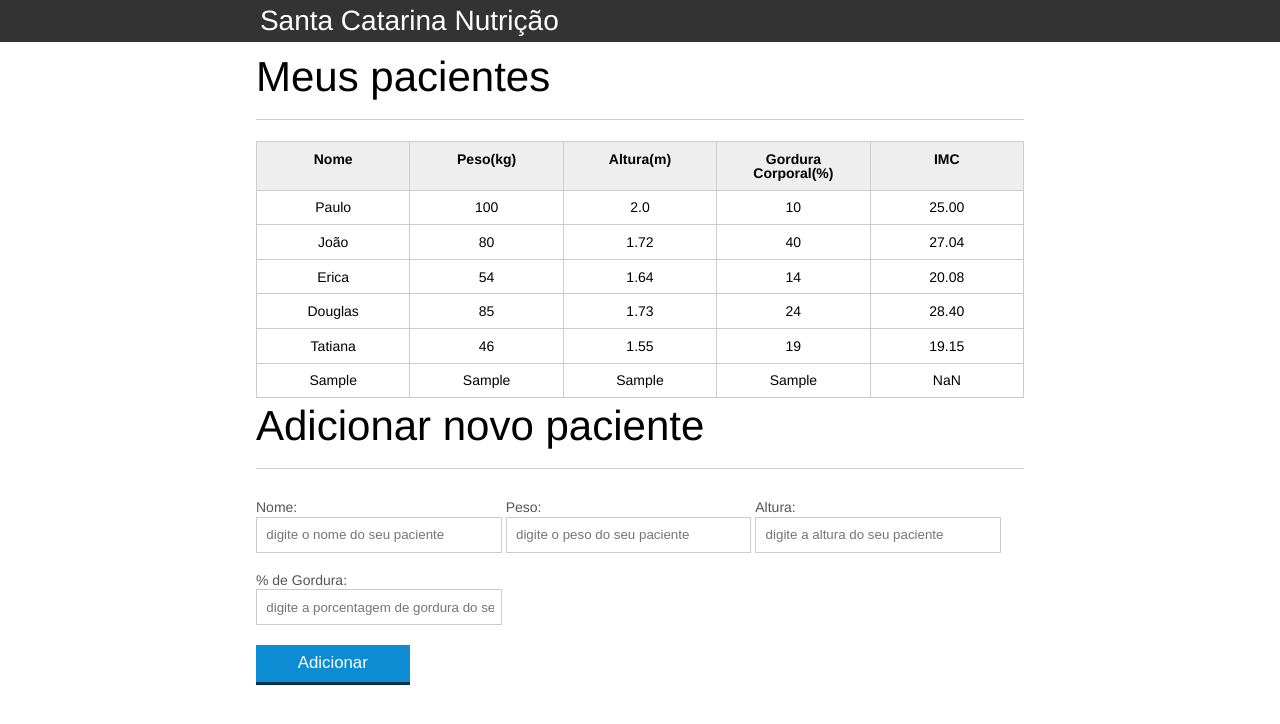
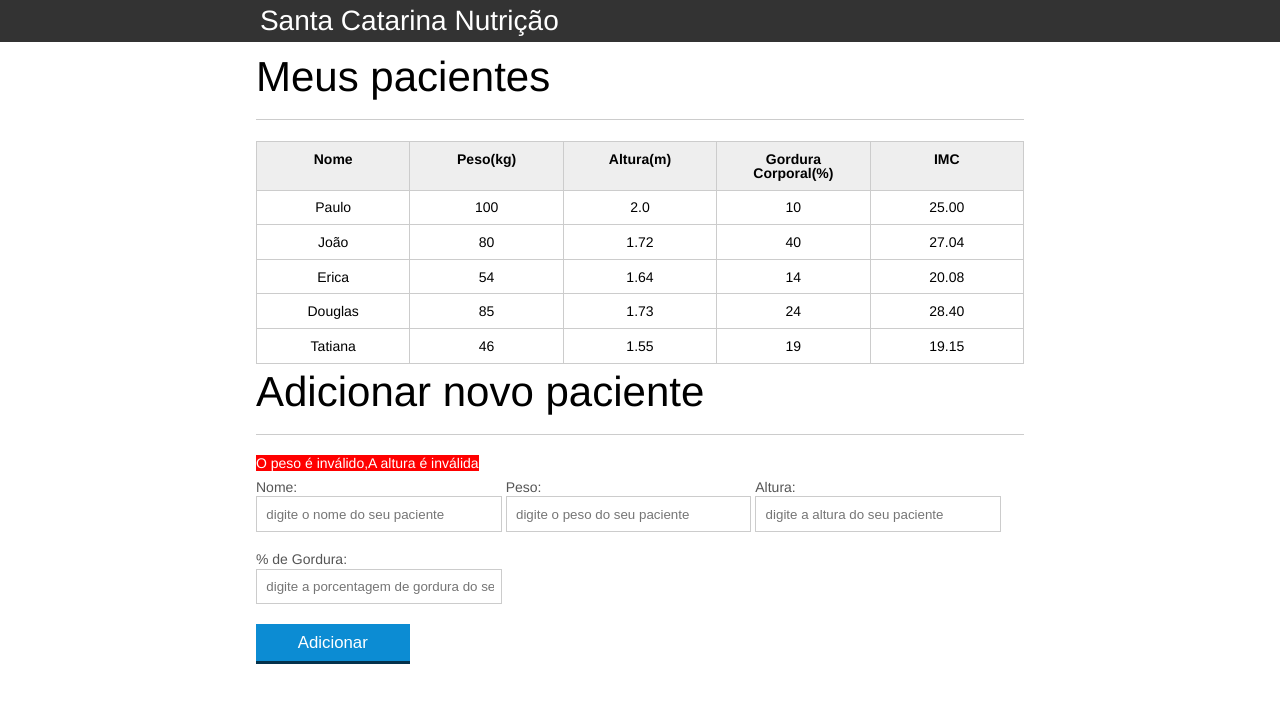
Before and after one commit to EdoardaDepine/SC-Nutricao-Project, a plain HTML site: page index.html in a window 1280 px wide. Both pictures are taken after typing "Sample", "Sample", "Sample", "Sample" into the empty fields and a click on the button "Adicionar". Drawn offline with Linux system fonts and the light colour scheme.

Commit message:
criando funções para validação de formulário

```diff
--- a/css/index.css
+++ b/css/index.css
@@ -136,3 +136,8 @@ button[disabled=disabled], button:disabled {
 .paciente-invalido {
 	background-color: lightcoral;
 }
+
+#mensagem-erro{
+	color: white;
+	background-color: red;
+}
--- a/index.html
+++ b/index.html
@@ -77,6 +77,7 @@
 
 	<section class="container">
 		<h2 id="titulo-form">Adicionar novo paciente</h2>
+		<spam id="mensagem-erro"></spam>
 		<form id="form-adiciona">
 			<div class="grupo">
 				<label for="nome">Nome:</label>
--- a/js/calcula-imc.js
+++ b/js/calcula-imc.js
@@ -1,61 +1,27 @@
-// // CALCULAR IMC PARA APENAS 1 PACIENTE:
-
-// const paciente1 = document.querySelector("#paciente1");
-// const peso1 = paciente1.querySelector(".info-peso").textContent;
-// const altura1 = paciente1.querySelector(".info-altura").textContent;
-// const tdImc = paciente1.querySelector(".info-imc");
-
-// // verificação:
-// let pesoEhValido = true;
-// let alturaEhValida = true;
-
-// if (peso1 < 0 || peso1 >= 1000) {
-//   pesoEhValido = false;
-//   console.log("peso inválido");
-//   tdImc.textContent = "peso inválido!";
-// }
-
-// if (altura1 < 0 || altura1 >= 3.0) {
-//   alturaEhValida = false;
-//   console.log("altura inválida");
-//   tdImc.textContent = "altura inválida!";
-// }
-
-// if (alturaEhValida == false && pesoEhValido == false) {
-//   tdImc.textContent = "altura e peso inválidos";
-// }
-
-// if (alturaEhValida && pesoEhValido) {
-//   const imcP1 = peso1 / (altura1 * altura1);
-//   tdImc.textContent = imcP1;
-// }
-
-// // LÓGICA DE REPETIÇÃO:
-
 const pacientes = document.querySelectorAll(".paciente");
 
 for (let i = 0; i < pacientes.length; i++) {
   let peso = pacientes[i].querySelector(".info-peso").textContent;
   let altura = pacientes[i].querySelector(".info-altura").textContent;
   let tdImc = pacientes[i].querySelector(".info-imc");
-  let pesoValido = true;
-  let alturaValida = true;
+  let pesoValido = validaPeso(peso);
+  let alturaValida = validaAltura(altura);
 
-  if (peso <= 0 || peso >= 1000) {
+  if (!pesoValido) {
     pesoValido = false;
     tdImc.textContent = "Peso inválido!";
     console.log("Peso inválido");
     pacientes[i].classList.add("paciente-invalido");
   }
 
-  if (altura <= 0 || altura >= 3.0) {
+  if (!alturaValida) {
     alturaValida = false;
     tdImc.textContent = "Altura inválida!";
     console.log("Altura inválida!");
     pacientes[i].classList.add("paciente-invalido");
   }
 
-  if (pesoValido == false && alturaValida == false) {
+  if (!pesoValido && !alturaValida) {
     tdImc.textContent = "Altura e peso inválidos!";
     console.log("Altura e peso inválidos");
     pacientes[i].classList.add("paciente-invalido");
@@ -67,6 +33,22 @@ for (let i = 0; i < pacientes.length; i++) {
   }
 }
 
+function validaPeso(peso) {
+  if (peso >= 0 && peso <= 1000) {
+    return true;
+  } else {
+    return false;
+  }
+}
+
+function validaAltura(altura) {
+  if (altura >= 0 && altura <= 3.0) {
+    return true;
+  } else {
+    return false;
+  }
+}
+
 function calculaImc(peso, altura) {
   let imc = 0;
   imc = peso / (altura * altura);
--- a/js/form.js
+++ b/js/form.js
@@ -5,6 +5,14 @@ botaoAdicionar.addEventListener("click", function (event) {
   const form = document.querySelector("#form-adiciona");
   let paciente = obtemPacieteDoFormulario(form);
   let pacienteTr = montaTr(paciente);
+  const erros = validaPaciente(paciente);
+
+  if (erros.length > 0) {
+    const mensagemSpam = document.querySelector("#mensagem-erro");
+    mensagemSpam.textContent = erros;
+    form.reset();
+    return;
+  }
 
   const tabela = document.querySelector("#tabela-pacientes");
   tabela.appendChild(pacienteTr);
@@ -43,3 +51,12 @@ function montaTd(dado, classe) {
 
   return td;
 }
+
+function validaPaciente(paciente) {
+  const erros = [];
+
+  if (!validaPeso(paciente.peso)) erros.push("O peso é inválido");
+  if (!validaAltura(paciente.altura)) erros.push("A altura é inválida");
+
+  return erros;
+}
```
